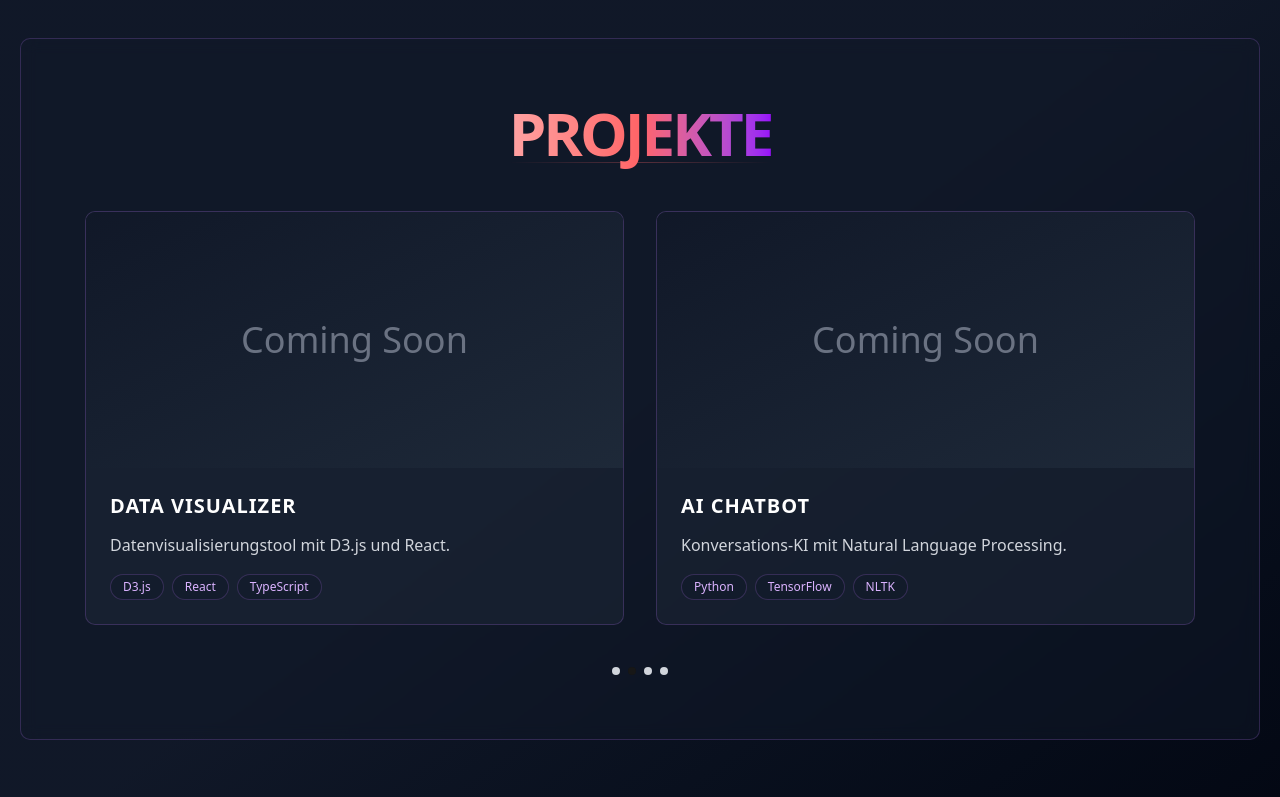
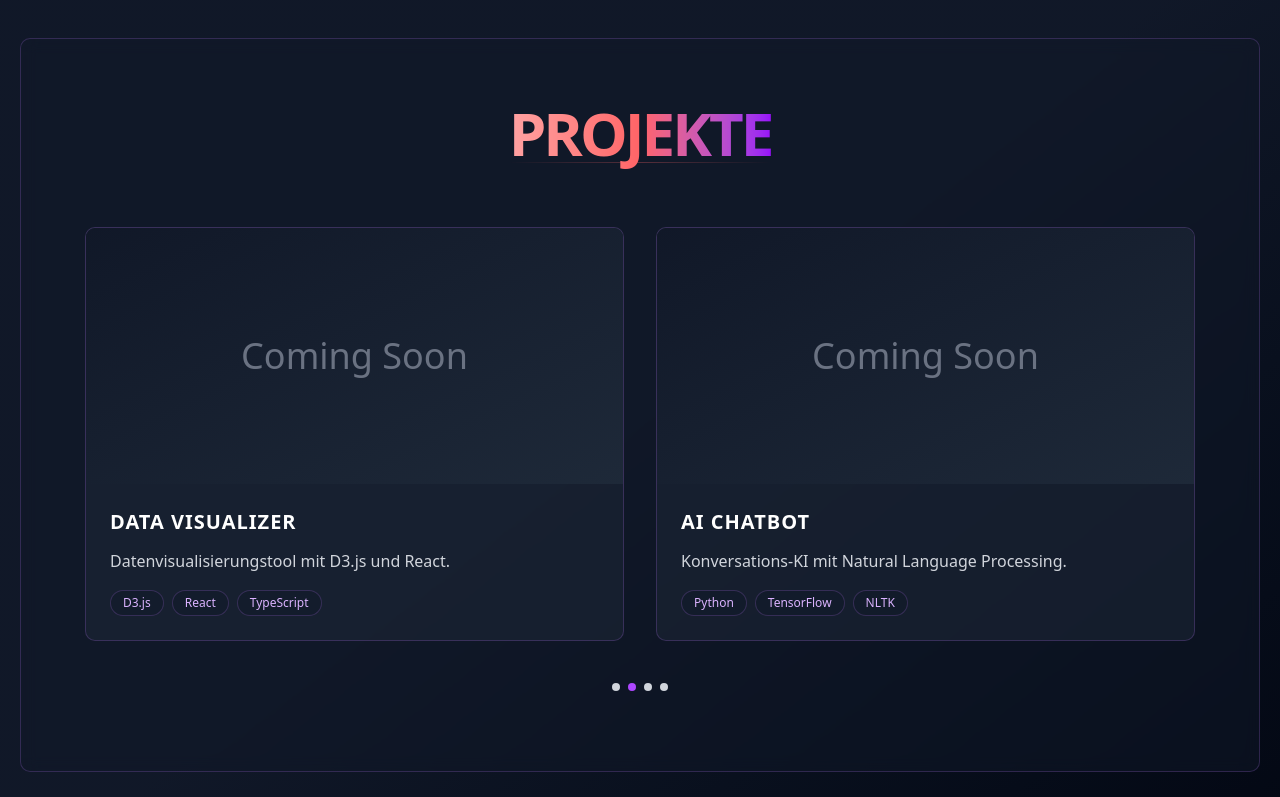
Before and after one commit to BlackReacon/portfolio, a Next.js app: page / in a window 1280 px wide. Shown: the part 2610-3407 px from the top of the page. Built offline with nearby package versions, Linux system fonts and the light colour scheme.

Commit message:
update project grid -> slide

```diff
--- a/src/components/sections/projects/components/project_grid.tsx
+++ b/src/components/sections/projects/components/project_grid.tsx
@@ -1,4 +1,4 @@
-"use client"
+"use client";
 import { ProjectCard } from "@/components/sections/projects/components/project_card";
 import { useEffect, useRef, useState } from "react";
 
@@ -25,7 +25,7 @@ const PROJECTS = [
     description: "Konversations-KI mit Natural Language Processing.",
     tags: ["Python", "TensorFlow", "NLTK"],
   },
-    {
+  {
     title: "E-COMMERCE NEXUS",
     description:
       "Vollständige E-Commerce-Platform mit React, Node.js und MariaDB.",
@@ -67,25 +67,17 @@ export function ProjectsGrid() {
   const [isHovered, setIsHovered] = useState(false);
   const intervalRef = useRef<NodeJS.Timeout | null>(null);
 
-  // Gruppiere die Projekte in Paaren
+  // groups of projects based on VISIBLE_PROJECTS
   const projectGroups = [];
   for (let i = 0; i < PROJECTS.length; i += VISIBLE_PROJECTS) {
     projectGroups.push(PROJECTS.slice(i, i + VISIBLE_PROJECTS));
   }
 
-  // Fülle die letzte Gruppe auf, falls nötig
-  if (PROJECTS.length % VISIBLE_PROJECTS !== 0) {
-    const lastGroup = projectGroups[projectGroups.length - 1];
-    while (lastGroup.length < VISIBLE_PROJECTS) {
-      lastGroup.push(PROJECTS[lastGroup.length]);
-    }
-  }
-
   useEffect(() => {
     const startSlideShow = () => {
       intervalRef.current = setInterval(() => {
-        setActiveGroupIndex(prevIndex =>
-          (prevIndex + 1) % projectGroups.length
+        setActiveGroupIndex(
+          (prevIndex) => (prevIndex + 1) % projectGroups.length
         );
       }, SLIDE_INTERVAL);
     };
@@ -103,32 +95,30 @@ export function ProjectsGrid() {
     };
   }, [isHovered, projectGroups.length]);
 
+  /* next project */
   const goToNext = () => {
-    setActiveGroupIndex(prevIndex => (prevIndex + 1) % projectGroups.length);
+    setActiveGroupIndex((prevIndex) => (prevIndex + 1) % projectGroups.length);
   };
-
+  /* previos project */
   const goToPrev = () => {
-    setActiveGroupIndex(prevIndex =>
+    setActiveGroupIndex((prevIndex) =>
       prevIndex === 0 ? projectGroups.length - 1 : prevIndex - 1
     );
   };
 
   return (
     <div
-      className="relative overflow-hidden"
+      className="relative overflow-hidden py-4"
       onMouseEnter={() => setIsHovered(true)}
       onMouseLeave={() => setIsHovered(false)}
     >
-      {/* Slides Container */}
+      {/* slides container */}
       <div
         className="flex transition-transform duration-500 ease-in-out"
         style={{ transform: `translateX(-${activeGroupIndex * 100}%)` }}
       >
         {projectGroups.map((group, groupIndex) => (
-          <div
-            key={`group-${groupIndex}`}
-            className="w-full flex-shrink-0"
-          >
+          <div key={`group-${groupIndex}`} className="w-full flex-shrink-0">
             <div className="grid grid-cols-1 lg:grid-cols-2 gap-8">
               {group.map((project, projectIndex) => (
                 <ProjectCard
@@ -141,7 +131,7 @@ export function ProjectsGrid() {
         ))}
       </div>
 
-      {/* Navigation Buttons */}
+      {/* navigation buttons */}
       {isHovered && projectGroups.length > 1 && (
         <>
           <button
@@ -161,7 +151,7 @@ export function ProjectsGrid() {
         </>
       )}
 
-      {/* Indicators */}
+      {/* indicators */}
       {projectGroups.length > 1 && (
         <div className="flex justify-center mt-4 space-x-2">
           {projectGroups.map((_, index) => (
@@ -169,7 +159,7 @@ export function ProjectsGrid() {
               key={index}
               onClick={() => setActiveGroupIndex(index)}
               className={`w-2 h-2 rounded-full ${
-                index === activeGroupIndex ? 'bg-primary' : 'bg-gray-300'
+                index === activeGroupIndex ? "bg-purple-500" : "bg-gray-300"
               }`}
               aria-label={`Go to group ${index + 1}`}
             />
```
